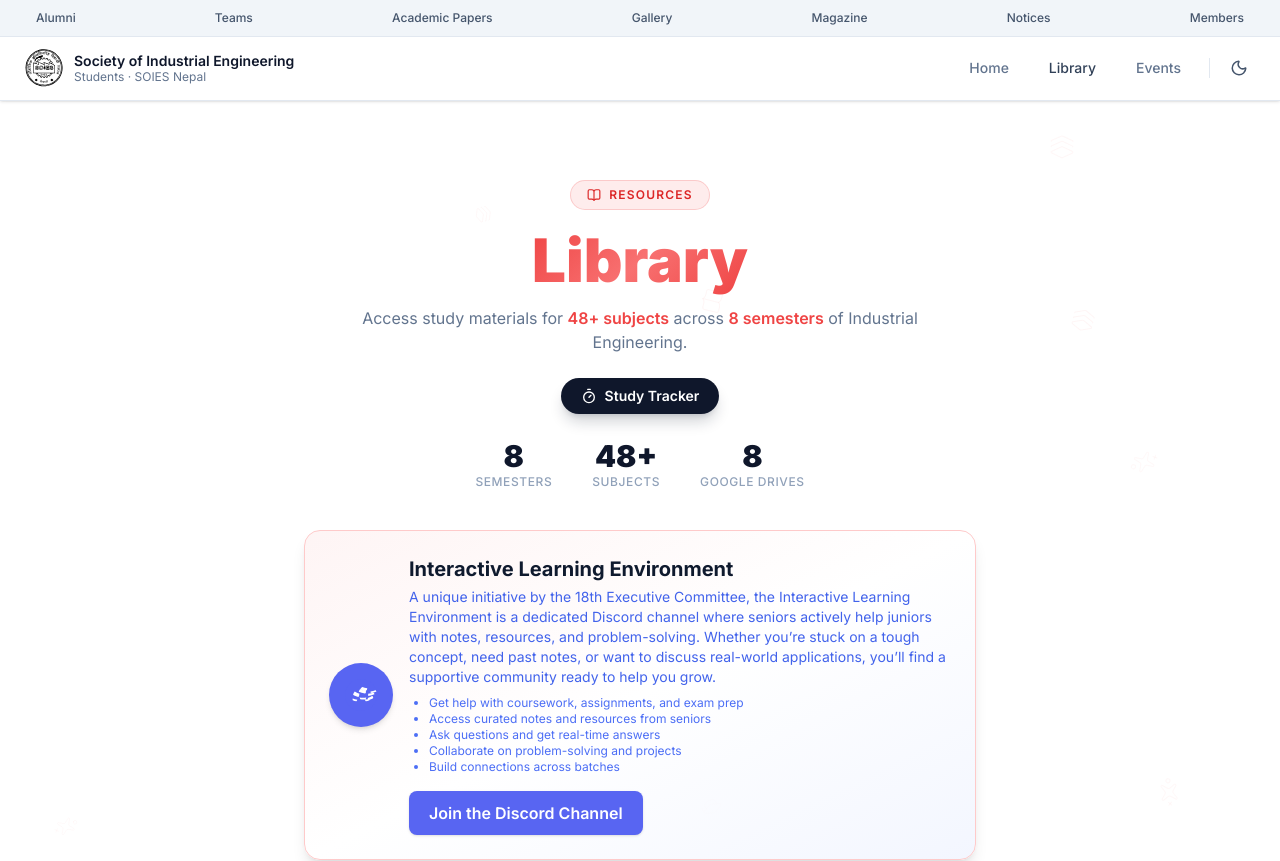
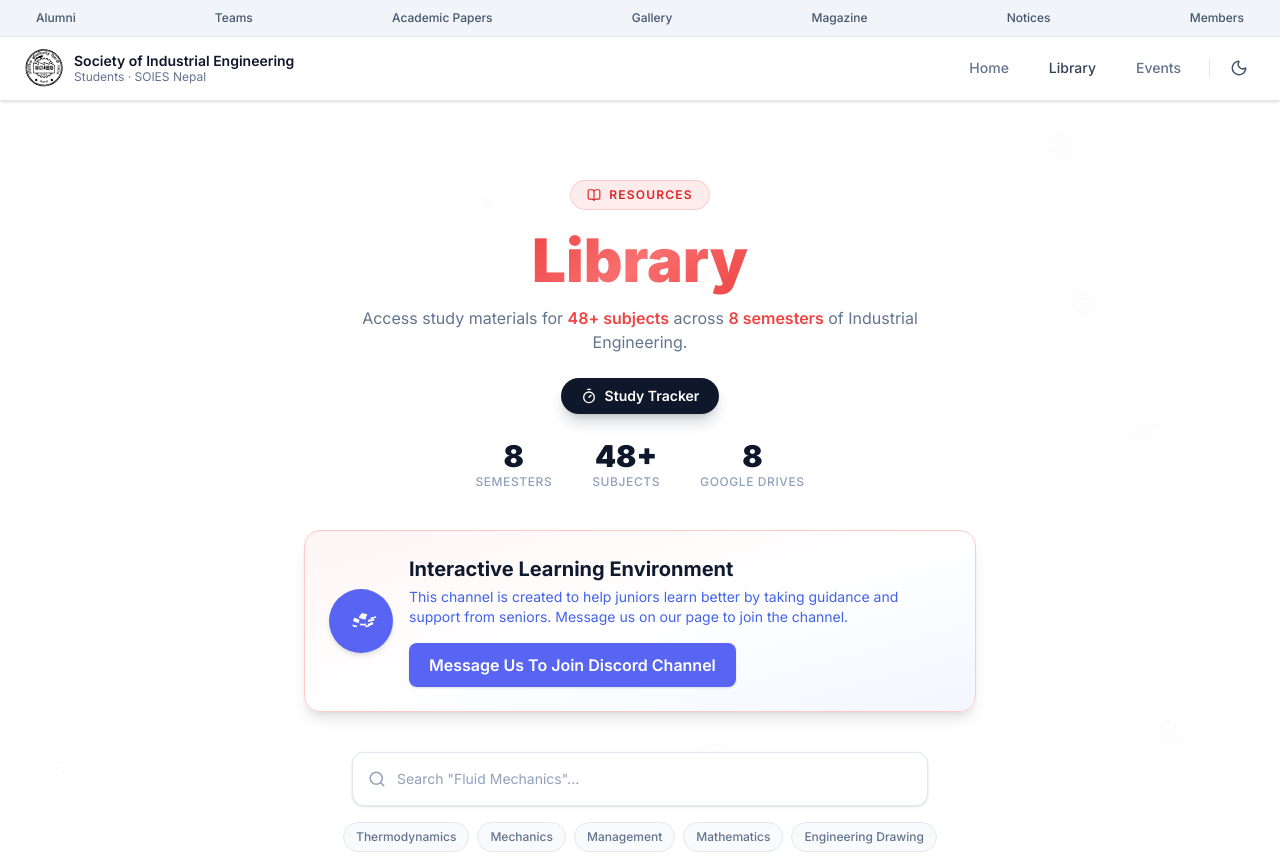
Before and after one commit to soiesnepal/soiesnepal-website, a Next.js app: page /library in a window 1280 px wide. Shown: the top 861 px of the page. Built offline with nearby package versions, Linux system fonts and the light colour scheme.

Commit message:
Replace expired Discord CTAs with Facebook join messaging

```diff
--- a/src/app/community/page.tsx
+++ b/src/app/community/page.tsx
@@ -63,14 +63,14 @@ export default function CommunityPage() {
           </p>
           <div className="flex flex-col sm:flex-row gap-4 justify-center">
             <a
-              href="https://discord.gg/soiesnepal"
+              href="https://www.facebook.com/soiesnepal"
               target="_blank" rel="noopener noreferrer"
-              className="inline-flex items-center gap-2 px-8 py-4 bg-[#5865F2] hover:bg-[#4752C4] text-white font-bold rounded-xl transition-colors shadow-lg shadow-[#5865F2]/25"
+              className="inline-flex items-center gap-2 px-8 py-4 bg-[#1877F2] hover:bg-[#166FE5] text-white font-bold rounded-xl transition-colors shadow-lg shadow-[#1877F2]/25"
             >
               <svg className="w-5 h-5" fill="currentColor" viewBox="0 0 24 24">
                 <path d="M20.317 4.3698a19.7913 19.7913 0 00-4.8851-1.5152.0741.0741 0 00-.0785.0371c-.211.3753-.4447.8648-.6083 1.2495-1.8447-.2762-3.68-.2762-5.4868 0-.1636-.3933-.4058-.8742-.6177-1.2495a.077.077 0 00-.0785-.037 19.7363 19.7363 0 00-4.8852 1.515.0699.0699 0 00-.0321.0277C.5334 9.0458-.319 13.5799.0992 18.0578a.0824.0824 0 00.0312.0561c2.0528 1.5076 4.0413 2.4228 5.9929 3.0294a.0777.0777 0 00.0842-.0276c.4616-.6304.8731-1.2952 1.226-1.9942a.076.076 0 00-.0416-.1057c-.6528-.2476-1.2743-.5495-1.8722-.8923a.077.077 0 01-.0076-.1277c.1258-.0943.2517-.1923.3718-.2914a.0743.0743 0 01.0776-.0105c3.9278 1.7933 8.18 1.7933 12.0614 0a.0739.0739 0 01.0785.0095c.1202.099.246.1981.3728.2924a.077.077 0 01-.0066.1276 12.2986 12.2986 0 01-1.873.8914.0766.0766 0 00-.0407.1067c.3604.698.7719 1.3628 1.225 1.9932a.076.076 0 00.0842.0286c1.961-.6067 3.9495-1.5219 6.0023-3.0294a.077.077 0 00.0313-.0552c.5004-5.177-.8382-9.6739-3.5485-13.6604a.061.061 0 00-.0312-.0286zM8.02 15.3312c-1.1825 0-2.1569-1.0857-2.1569-2.419 0-1.3332.9555-2.4189 2.157-2.4189 1.2108 0 2.1757 1.0952 2.1568 2.419 0 1.3332-.9555 2.4189-2.1569 2.4189zm7.9748 0c-1.1825 0-2.1569-1.0857-2.1569-2.419 0-1.3332.9554-2.4189 2.1569-2.4189 1.2108 0 2.1757 1.0952 2.1568 2.419 0 1.3332-.946 2.4189-2.1568 2.4189z" />
               </svg>
-              Join Discord Server
+              Message Us To Join Discord Channel
             </a>
             <a
               href="#features"
@@ -132,15 +132,15 @@ export default function CommunityPage() {
             Ready to Join?
           </h2>
           <p className="text-slate-600 dark:text-navy-300 max-w-lg mx-auto mb-8">
-            Our Discord server is the central hub for all SOIES Nepal community
-            interactions. Join now and connect with your fellow IE students!
+            Our Discord channel is the central hub for all SOIES Nepal community
+            interactions. Message us on Facebook to join and connect with your fellow IE students.
           </p>
           <a
-            href="https://discord.gg/soiesnepal"
+            href="https://www.facebook.com/soiesnepal"
             target="_blank" rel="noopener noreferrer"
             className="inline-flex items-center gap-2 px-8 py-4 bg-gradient-to-r from-gold-500 to-gold-600 text-navy-950 font-bold rounded-xl hover:from-gold-400 hover:to-gold-500 transition-all shadow-lg shadow-gold-500/25"
           >
-            <ExternalLink size={18} /> Join SOIES Community
+            <ExternalLink size={18} /> Message Us To Join Discord Channel
           </a>
         </div>
       </div>
--- a/src/app/library/LibraryClient.tsx
+++ b/src/app/library/LibraryClient.tsx
@@ -671,22 +671,15 @@ export default function LibraryClient({ semesters }: { semesters: Semester[] })
               <div className="flex-1 text-left">
                 <h2 className="text-xl font-bold text-navy-900 dark:text-white mb-1">Interactive Learning Environment</h2>
                 <p className="text-navy-700 dark:text-navy-200 text-sm mb-2">
-                  A unique initiative by the 18th Executive Committee, the Interactive Learning Environment is a dedicated Discord channel where seniors actively help juniors with notes, resources, and problem-solving. Whether you’re stuck on a tough concept, need past notes, or want to discuss real-world applications, you’ll find a supportive community ready to help you grow.
+                  This channel is created to help juniors learn better by taking guidance and support from seniors. Message us on our page to join the channel.
                 </p>
-                <ul className="list-disc pl-5 text-navy-600 dark:text-navy-300 text-xs mb-2">
-                  <li>Get help with coursework, assignments, and exam prep</li>
-                  <li>Access curated notes and resources from seniors</li>
-                  <li>Ask questions and get real-time answers</li>
-                  <li>Collaborate on problem-solving and projects</li>
-                  <li>Build connections across batches</li>
-                </ul>
                 <a
-                  href="https://discord.gg/CaKVvnE9z"
+                  href="https://www.facebook.com/soiesnepal"
                   target="_blank"
                   rel="noopener noreferrer"
                   className="inline-block mt-2 px-5 py-2.5 bg-[#5865F2] text-white font-semibold rounded-lg shadow hover:bg-[#4752c4] transition-colors"
                 >
-                  Join the Discord Channel
+                  Message Us To Join Discord Channel
                 </a>
               </div>
             </div>
@@ -848,12 +841,12 @@ export default function LibraryClient({ semesters }: { semesters: Semester[] })
                         <h3 className="text-lg font-bold text-slate-700 dark:text-white mb-1">{sem.name}</h3>
                         <p className="text-slate-500 dark:text-navy-300 text-sm mb-2">Coming Soon</p>
                         <a
-                          href="https://discord.gg/CaKVvnE9z"
+                          href="https://www.facebook.com/soiesnepal"
                           target="_blank"
                           rel="noopener noreferrer"
                           className="inline-block mt-2 px-4 py-2 bg-[#5865F2] text-white font-semibold rounded-lg shadow hover:bg-[#4752c4] transition-colors text-xs"
                         >
-                          Contribute Resources
+                          Message Us To Join Discord Channel
                         </a>
                       </div>
                     ) : (
--- a/src/components/Footer.tsx
+++ b/src/components/Footer.tsx
@@ -38,14 +38,14 @@ export default function Footer() {
       hoverClass: "hover:bg-[#FF0000]",
     },
     {
-      name: "Discord",
-      href: "https://discord.gg/CaKVvnE9z",
+      name: "Facebook",
+      href: "https://www.facebook.com/soiesnepal",
       icon: (
         <svg className="w-4 h-4" fill="currentColor" viewBox="0 0 24 24">
-          <path d="M20.317 4.3698a19.7913 19.7913 0 00-4.8851-1.5152.0741.0741 0 00-.0785.0371c-.211.3753-.4447.8648-.6083 1.2495-1.8447-.2762-3.68-.2762-5.4868 0-.1636-.3933-.4058-.8742-.6177-1.2495a.077.077 0 00-.0785-.037 19.7363 19.7363 0 00-4.8852 1.515.0699.0699 0 00-.0321.0277C.5334 9.0458-.319 13.5799.0992 18.0578a.0824.0824 0 00.0312.0561c2.0528 1.5076 4.0413 2.4228 5.9929 3.0294a.0777.0777 0 00.0842-.0276c.4616-.6304.8731-1.2952 1.226-1.9942a.076.076 0 00-.0416-.1057c-.6528-.2476-1.2743-.5495-1.8722-.8923a.077.077 0 01-.0076-.1277c.1258-.0943.2517-.1923.3718-.2914a.0743.0743 0 01.0776-.0105c3.9278 1.7933 8.18 1.7933 12.0614 0a.0739.0739 0 01.0785.0095c.1202.099.246.1981.3728.2924a.077.077 0 01-.0066.1276 12.2986 12.2986 0 01-1.873.8914.0766.0766 0 00-.0407.1067c.3604.698.7719 1.3628 1.225 1.9932a.076.076 0 00.0842.0286c1.961-.6067 3.9495-1.5219 6.0023-3.0294a.077.077 0 00.0313-.0552c.5004-5.177-.8382-9.6739-3.5485-13.6604a.061.061 0 00-.0312-.0286zM8.02 15.3312c-1.1825 0-2.1569-1.0857-2.1569-2.419 0-1.3332.9555-2.4189 2.157-2.4189 1.2108 0 2.1757 1.0952 2.1568 2.419 0 1.3332-.9555 2.4189-2.1569 2.4189zm7.9748 0c-1.1825 0-2.1569-1.0857-2.1569-2.419 0-1.3332.9554-2.4189 2.1569-2.4189 1.2108 0 2.1757 1.0952 2.1568 2.419 0 1.3332-.946 2.4189-2.1568 2.4189z" />
+          <path d="M22 12.061C22 6.505 17.523 2 12 2S2 6.505 2 12.061c0 5.022 3.657 9.186 8.438 9.939v-7.03H7.898v-2.909h2.54V9.845c0-2.518 1.492-3.91 3.777-3.91 1.094 0 2.238.196 2.238.196v2.475H15.19c-1.243 0-1.63.775-1.63 1.57v1.885h2.773l-.443 2.909H13.56V22c4.78-.753 8.44-4.917 8.44-9.939z" />
         </svg>
       ),
-      hoverClass: "hover:bg-[#5865F2]",
+      hoverClass: "hover:bg-[#1877F2]",
     },
   ];
 
--- a/src/components/sections/HeroSection.tsx
+++ b/src/components/sections/HeroSection.tsx
@@ -42,7 +42,7 @@ export default function HeroSection() {
           </p>
 
           <p className="text-sm sm:text-base text-slate-500 dark:text-navy-300 mb-10 max-w-xl mx-auto">
-            Empowering Industrial Engineering for Nepal&apos;s Future
+            Empowering Industrial Engineering for Nepal&apos;s Future, where juniors can learn with guidance and support from seniors.
           </p>
 
           <div className="flex flex-col sm:flex-row gap-4 justify-center">
@@ -59,14 +59,14 @@ export default function HeroSection() {
               View Events
             </a>
             <a
-              href="https://discord.gg/CaKVvnE9z"
+              href="https://www.facebook.com/soiesnepal"
               target="_blank"
               rel="noopener noreferrer"
-              aria-label="Join our Discord server"
-              className="px-8 py-3.5 bg-[#5865F2] text-white font-bold rounded-lg shadow-lg hover:bg-[#4752c4] transition-all flex items-center gap-2 justify-center"
+              aria-label="Message Us To Join Discord Channel"
+              className="px-8 py-3.5 bg-[#1877F2] text-white font-bold rounded-lg shadow-lg hover:bg-[#166FE5] transition-all flex items-center gap-2 justify-center"
             >
-              <svg width="20" height="20" viewBox="0 0 32 32" fill="none" xmlns="http://www.w3.org/2000/svg"><rect width="32" height="32" rx="16" fill="#5865F2"/><path d="M24.5 21.167c-1.167.5-2.417.833-3.75 1.083-.333-.5-.667-1.083-.917-1.583 1.75-.25 3.333-.667 4.75-1.25.083.583.083 1.167-.083 1.75zm-13 1.083c-1.333-.25-2.583-.583-3.75-1.083-.167-.583-.167-1.167-.083-1.75 1.417.583 3 .917 4.75 1.25-.25.5-.583 1.083-.917 1.583zm10.083-2.083c-2.083.333-4.25.333-6.333 0-.25-.5-.5-1.083-.667-1.667 2.25.333 4.5.333 6.75 0-.167.584-.417 1.167-.75 1.667zm-8.25-2.25c-2.083-.5-3.917-1.25-5.25-2.167.25-1.167.833-2.25 1.667-3.167 1.25.917 2.833 1.667 4.75 2.167-.25.667-.417 1.334-.417 2.167zm13.334-2.167c.834.917 1.417 2 1.667 3.167-1.333.917-3.167 1.667-5.25 2.167 0-.833-.167-1.5-.417-2.167 1.917-.5 3.5-1.25 4.75-2.167zm-6.667-1.167c-2.25-.333-4.417-.917-6.25-1.75.25-.917.667-1.75 1.25-2.5 1.667.75 3.75 1.25 6 1.5-.083.667-.167 1.334-.167 2.25zm8.25-1.75c.583.75 1 1.583 1.25 2.5-1.833.833-4 1.417-6.25 1.75 0-.916-.083-1.583-.167-2.25 2.25-.25 4.333-.75 6-1.5zm-7.25-1.083c-2.083-.25-4.083-.75-5.75-1.5.5-.833 1.167-1.583 2-2.167 1.5.667 3.25 1.083 5 1.25-.083.5-.167 1.083-.25 1.417zm8.5-1.5c.833.584 1.5 1.334 2 2.167-1.667.75-3.667 1.25-5.75 1.5-.083-.334-.167-.917-.25-1.417 1.75-.167 3.5-.583 5-1.25z" fill="#fff"/></svg>
-              Join Interactive Learning
+              <svg width="20" height="20" viewBox="0 0 24 24" fill="none" xmlns="http://www.w3.org/2000/svg"><path d="M22 12.061C22 6.505 17.523 2 12 2S2 6.505 2 12.061c0 5.022 3.657 9.186 8.438 9.939v-7.03H7.898v-2.909h2.54V9.845c0-2.518 1.492-3.91 3.777-3.91 1.094 0 2.238.196 2.238.196v2.475H15.19c-1.243 0-1.63.775-1.63 1.57v1.885h2.773l-.443 2.909H13.56V22c4.78-.753 8.44-4.917 8.44-9.939z" fill="white"/></svg>
+              Message Us To Join Discord Channel
             </a>
           </div>
         </div>
```
